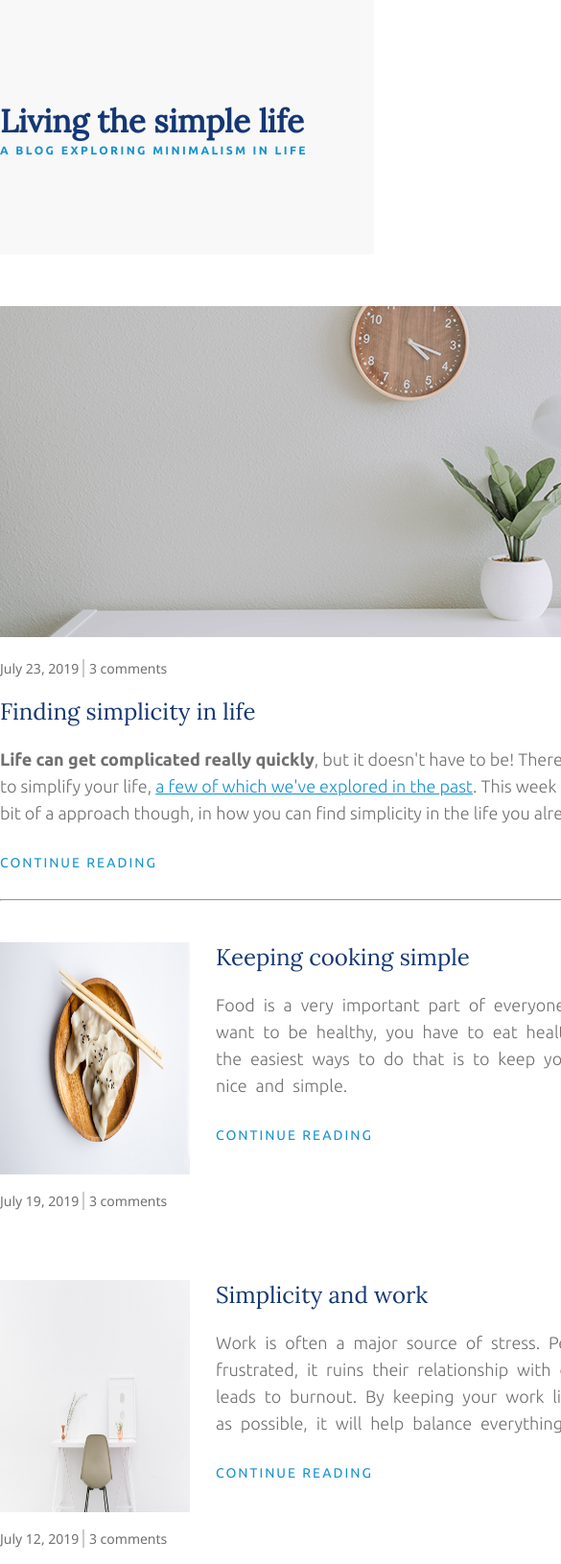
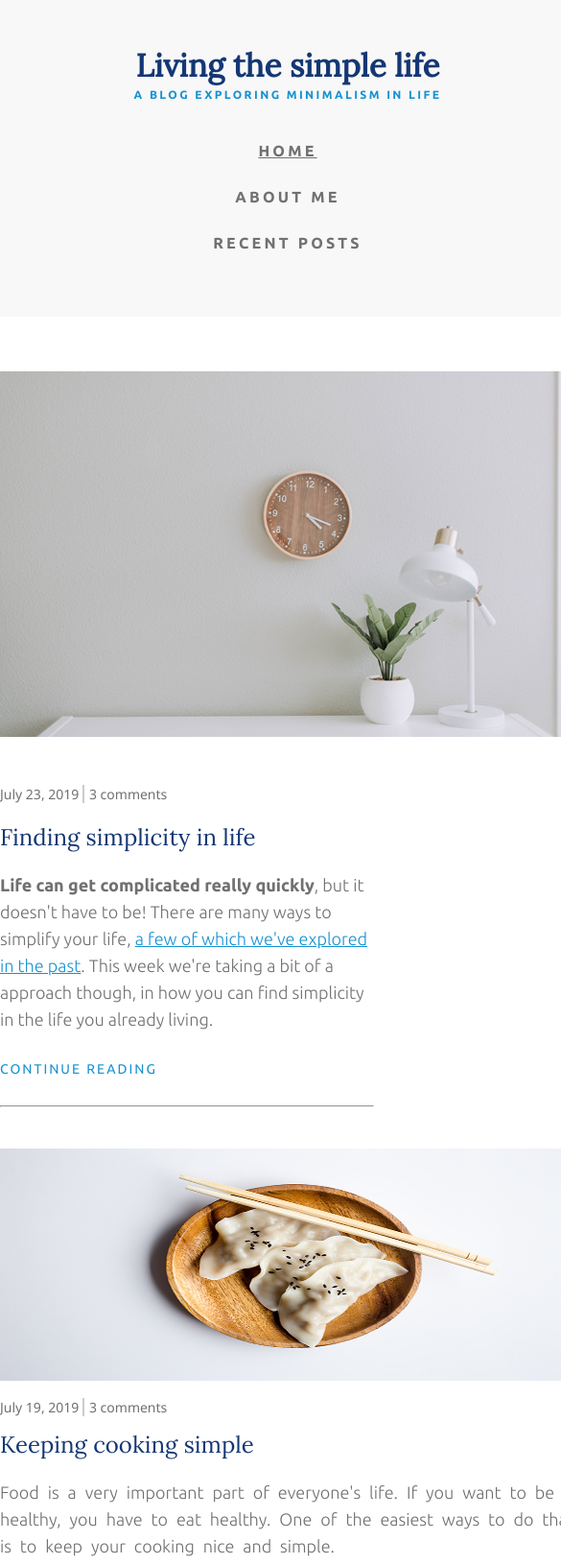
Before and after one commit to Alexander-wj/task_the-simple-life, a plain HTML site: page index.html in a window 390 px wide. Shown: the top 1630 px of the page at 96% size, 585 px wide, since content can reach past the window. Drawn offline with Linux system fonts and the light colour scheme.

Commit message:
First add responsive

```diff
--- a/css/style.css
+++ b/css/style.css
@@ -18,7 +18,7 @@ body {
 }
 
 .hwrapper {
-  width: 1005px;
+  width: 100%;
   margin: 0 auto;
 }
 
@@ -201,6 +201,8 @@ body {
   margin-right: 51px;
 }
 
+/*Right cont*/
+
 .aside-bottom, .aside-top {
   border: 20px solid #EBEBEB;
   width: 240px;
@@ -296,6 +298,7 @@ body {
   flex-direction: column;
   align-items: center;
   height: 172px;
+  width: 1005px;
   background-color: #143774;
   color: #FFFFFF;
   font-family: "Ubuntu", sans-serif;
@@ -311,3 +314,140 @@ body {
   font-weight: lighter;
   padding-top: 15px;
 }
+
+@media screen and (max-width: 600px) {
+  .wrap-contain {
+    margin: 0;
+  }
+
+  .wrapper {
+    display: block;
+    flex-direction: column;
+    justify-content: center;
+  }
+
+  .header {
+    height: 330px;
+    background: #F8F8F8;
+    padding: 0;
+    width: 600px;
+    position: static;
+  }
+
+  .logo {
+    display: flex;
+    flex-direction: column;
+    justify-content: center;
+    align-items: center;
+    width: 600px;
+    padding-top: 47px;
+  }
+
+  .logo h1 {
+    line-height: 42px;
+    font-size: 33px;
+    font-family: "Lora", sans-serif;
+    color: #143774;
+  }
+
+  ul {
+    padding: 0;
+  }
+
+  .main-menu {
+    width: 600px;
+  }
+
+  .main-menu a {
+    display: flex;
+    flex-direction: column;
+    justify-content: center;
+    align-items: center;
+  }
+
+  .image {
+    /* width: 600px; */
+    position: relative;
+    top: 220px;
+    z-index: -1;
+    margin-bottom: 180px;
+  }
+
+  .image img {
+    width: 600px;
+    position: absolute;
+    clip: rect(auto, 600px, auto, auto);
+  }
+
+  .left-container {
+    margin: 0;
+  }
+
+  .article {
+    display: flex;
+    flex-direction: column;
+    margin-bottom: 59px;
+  }
+
+  .cont-right-text {
+    width: 600px;
+  }
+
+  .img-cont {
+    width: 600px;
+    height: 242px;
+  }
+
+  .wrap-contain {
+    display: block;
+    flex-direction: column;
+  }
+
+  .aside-bottom, .aside-top {
+    width: 600px;
+  }
+
+  .aside-bottom p {
+    display: flex;
+    justify-content: center;
+    align-items: center;
+    box-sizing: border-box;
+  }
+
+  .aside-img-about {
+    width: 428px;
+    height: 133px;
+    margin: 0 auto;
+    display: block;
+    justify-content: center;
+    align-items: center;
+  }
+
+  .aside-img {
+    width: 420px;
+    height: 87px;
+    margin: 0 auto;
+    display: block;
+    justify-content: center;
+    align-items: center;
+  }
+
+  .aside-top p:nth-of-type(2), .aside-top p:nth-of-type(3) {
+    height: 25px;
+    overflow: hidden;
+  }
+
+  .aside-top p:hover {
+    height: auto;
+    cursor: pointer;
+  }
+
+  .footer {
+    display: flex;
+    justify-content: center;
+    align-items: center;
+    height: 172px;
+    width: 600px;
+  }
+
+}
```
